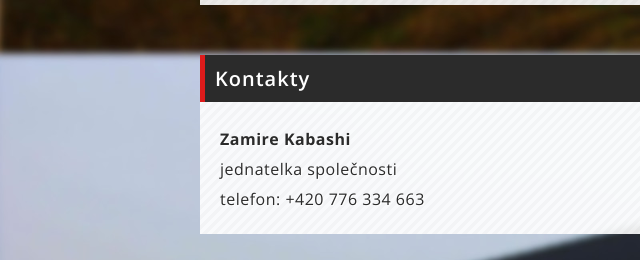
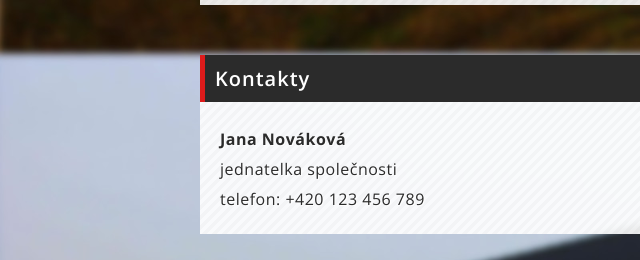
Before and after one commit to dakucera90/swissputz, a plain HTML site: page index.html in a window 1280 px wide. Shown: the part 800-1060 px from the top of the page, 0-640 px from the left. Drawn offline with nearby package versions, Linux system fonts and the light colour scheme; files whose address does not match are found by name.

Commit message:
Update index.html

```diff
--- a/index.html
+++ b/index.html
@@ -84,9 +84,9 @@
 				<h3 id="contacts" class="black-bg border-left stripes1">Kontakty</h3>
 				<br>
 				<p class="content left-padding text-shadow">
-					<strong>Zamire Kabashi</strong><br>
+					<strong>Jana Nováková</strong><br>
 					jednatelka společnosti<br>
-					telefon: <span class="fontw-400">+420 776 334 663</span>
+					telefon: <span class="fontw-400">+420 123 456 789</span>
 				</p>
 			</div>
 			<div class="space"></div>
```
